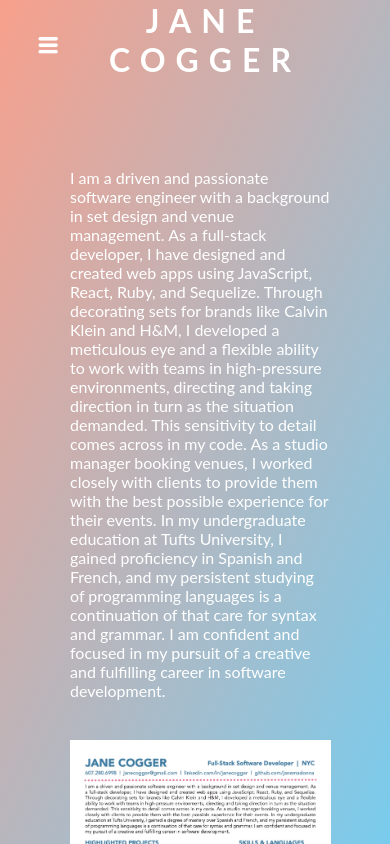
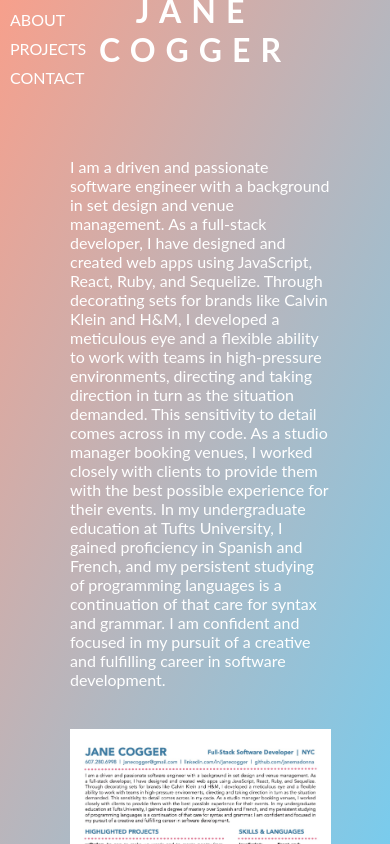
Before and after one commit to janemadonna/portfolio, a React (Create React App) app in the folder client/: page /about in a window 390 px wide. Shown: the top 844 px of the page. Built offline with nearby package versions, Linux system fonts and the light colour scheme; the HTML template or start-up script is replaced by a standard one.

Commit message:
removed hamburger

```diff
--- a/client/src/App.css
+++ b/client/src/App.css
@@ -8,9 +8,10 @@ body {
   height: 100vh;
   background-size: cover;
 }
-.nav-bar {
+.nav-header {
   display: flex;
-  justify-content: space-between;
+  flex-direction: row;
+  justify-content: space-around;
   color: white;
   align-items: center;
 }
@@ -31,30 +32,13 @@ body {
   letter-spacing: 10px;
   text-align: center;
   top: 30px;
+  color: white;
   position: absolute;
   left: 50%;
   transform: translate(-50%, -50%);
-  color: white;
 }
-.burger {
-  width: 35px;
-  margin: 30px;
-}
-.active {
-  margin: 10px;
-}
-.absolute {
-  position: absolute;
-}
-.inactive {
-  display: none;
-}
-.burger:hover {
-  cursor: pointer;
-}
-.rotate {
-  transform: rotate(90deg)
-}
+
+
 .projects {
   display: flex;
   justify-content: space-around;
--- a/client/src/App.js
+++ b/client/src/App.js
@@ -7,7 +7,6 @@ import Header from './shared/Header'
 function App() {
   return (
     <div className="App">
-      <Nav />
       <Header />
       <Routes />
     </div>
--- a/client/src/shared/Header.jsx
+++ b/client/src/shared/Header.jsx
@@ -3,9 +3,15 @@ import { NavLink } from 'react-router-dom'
 
 const Header = () => {
     return (
-        <header>
-            <NavLink className='name' to='/'><h1>JANE COGGER</h1></NavLink>
-        </header>
+        <div>
+            <NavLink className='nav-link' to='/about'>ABOUT</NavLink>
+            <NavLink className='nav-link' to='/projects'>PROJECTS</NavLink>
+            <header>
+                <NavLink className='name' to='/'><h1>JANE COGGER</h1></NavLink>
+            </header>
+            <NavLink className='nav-link' to='/contact'>CONTACT</NavLink>
+
+        </div>
     )
 }
 
--- a/client/src/shared/Nav.jsx
+++ /dev/null
@@ -1,37 +0,0 @@
-import React from 'react'
-import { NavLink } from 'react-router-dom'
-import burger from '../images/hamburg.svg'
-
-class Nav extends React.Component {
-    constructor() {
-        super()
-        this.state = {
-            display: false
-        }
-    }
-
-    handleClick = () => {
-        this.setState({display: !this.state.display})
-    }
-
-    render() {
-        return (
-            <div>
-                <div className='nav-bar'>
-                    <div onClick={this.handleClick} className={this.state.display == true? 'rotate' : 'norotate'}>
-                        <img className='burger' alt='burger menu' src={burger}/>
-                    </div>
-                </div>
-                <div className={this.state.display == true? 'active' : 'inactive'}>
-                    <div className='absolute'>
-                        <NavLink className='nav-link' to='/about'>ABOUT</NavLink>
-                        <NavLink className='nav-link' to='/projects'>PROJECTS</NavLink>
-                        <NavLink className='nav-link' to='/contact'>CONTACT</NavLink>
-                    </div>
-                </div>
-            </div>
-        )
-    }
-}
-
-export default Nav
```
